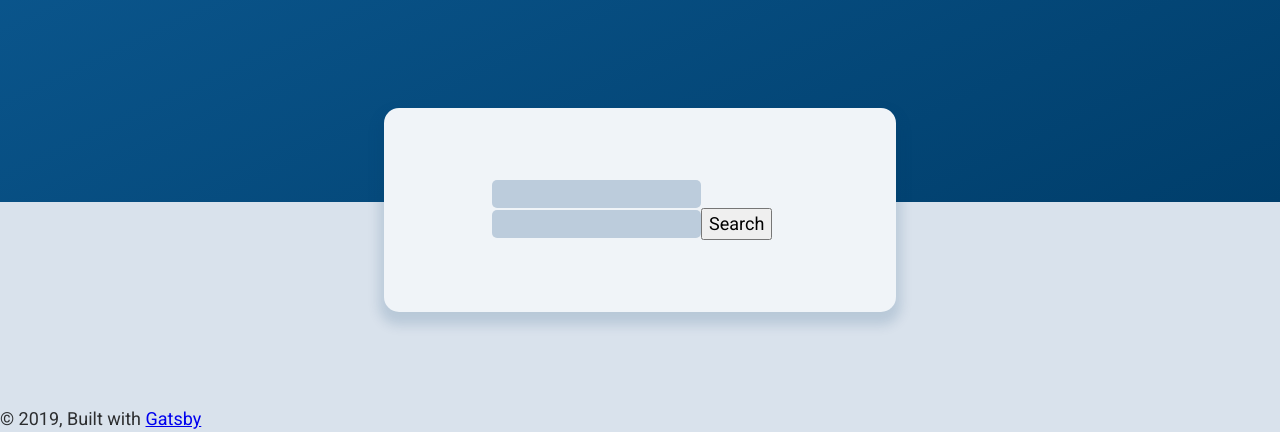
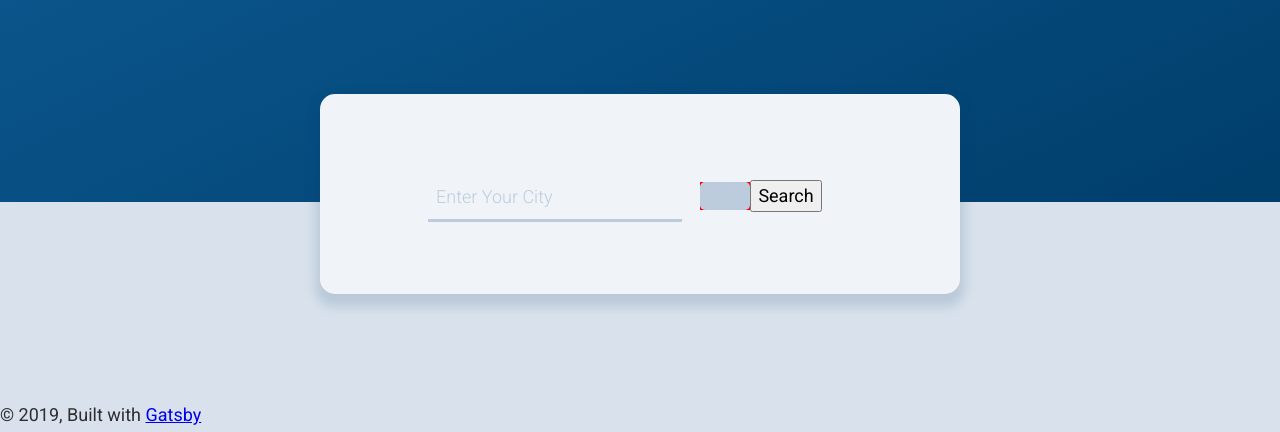
Before and after one commit to MatheoDodi/BeThere, a Gatsby site: page / in a window 1280 px wide. Shown: the part 398-830 px from the top of the page. Built offline with nearby package versions, Linux system fonts and the light colour scheme; Gatsby itself is replaced by a stand-in of ours.

Commit message:
type: feat - Styled search.js component - Need to style dropdown.js in next segment

```diff
--- a/src/components/search/dropwdown.js
+++ b/src/components/search/dropwdown.js
@@ -2,9 +2,10 @@ import React from 'react'
 import styled from 'styled-components'
 import { states } from '../../util/states'
 
-export const Dropdown = () => (
-  <DropdownBox style={{ width: '200px' }} id="states">
-    <div>
+export const Dropdown = ({ openStatesBox, showStates }) => (
+  <DropdownBox id="states">
+    <StateInput onClick={openStatesBox} />
+    <div showStates={showStates}>
       {states.map(state => (
         <span key={state}>{state}</span>
       ))}
@@ -13,15 +14,18 @@ export const Dropdown = () => (
 )
 
 const DropdownBox = styled.div`
+  display: inline-block;
   background: red;
   position: relative;
+  font-family: -apple-system, BlinkMacSystemFont, 'Segoe UI', Roboto, Oxygen,
+    Ubuntu, Cantarell, 'Open Sans', 'Helvetica Neue', sans-serif;
 
   div {
     position: absolute;
     height: 200px;
-    background: gray;
     overflow-y: scroll;
-    top: 10px;
+    height: ${({ showStates }) => (showStates ? '100px' : '0')};
+    top: 25px;
     left: 0;
 
     &::-webkit-scrollbar {
@@ -41,4 +45,11 @@ const DropdownPlaceholder = styled.div`
   background-color: #bcccdc;
 `
 
+const StateInput = styled.input`
+  background-color: #bcccdc;
+  border-style: none;
+  border-radius: 5px;
+  width: 50px;
+`
+
 export default Dropdown
--- a/src/components/search/search.js
+++ b/src/components/search/search.js
@@ -6,14 +6,32 @@ import Dropdown from './dropwdown'
 class Search extends Component {
   state = {
     openStates: false,
+    isFocused: false,
   }
+
+  handleStatesBox = () =>
+    this.setState(prevState => ({ openStates: !prevState.openStates }))
+
+  handleInputFocus = () => this.setState({ isFocused: true })
 
   render() {
     return (
       <Form>
-        <CityInput type="text" placeholder=" " />
-        <StateInput onClick={() => this.setState({ openStates: true })} />
-        {this.state.openStates && <Dropdown open={this.state.openStates} />}
+        <CityInputContainer inputFocused={this.state.isFocused}>
+          <CityInput
+            onClick={this.handleInputFocus}
+            id="city"
+            type="text"
+            placeholder=" "
+          />
+          <CityInputLabel inputFocused={this.state.isFocused} htmlFor="city">
+            Enter Your City
+          </CityInputLabel>
+        </CityInputContainer>
+        <Dropdown
+          showStates={this.state.openStates}
+          openStatesBox={this.handleStatesBox}
+        />
         <button>Search</button>
       </Form>
     )
@@ -22,25 +40,57 @@ class Search extends Component {
 
 const Form = styled.form`
   padding: 4rem 6rem;
-  width: 40%;
+  width: 50%;
   border-radius: 15px;
   background: #f0f4f8;
   margin: 0 auto;
   position: relative;
   z-index: 10;
-  top: -5.25rem;
+  top: -6rem;
   box-shadow: 0 8px 12px 5px rgba(0, 62, 107, 0.15);
 `
 
+const CityInputContainer = styled.div`
+  width: 60%;
+  display: inline-block;
+  position: relative;
+  margin-right: 1rem;
+  &::before {
+    content: '';
+    border-radius: 25%;
+    height: 3px;
+    width: ${({ inputFocused }) => (inputFocused ? '100%' : '0')};
+    display: block;
+    position: absolute;
+    bottom: 0;
+    background-color: #186faf;
+    transition: all 0.3s;
+  }
+`
+
+const CityInputLabel = styled.label`
+  cursor: text;
+  font-size: 1rem;
+  color: #bcccdc;
+  position: absolute;
+  left: 0.45rem;
+  top: 1rem;
+  font-weight: 300;
+  transition: all 0.3s;
+  transform: ${({ inputFocused }) => inputFocused && 'translateY(-2.8rem)'};
+`
+
 const CityInput = styled.input`
-  background-color: #bcccdc;
+  background-color: transparent;
   border-style: none;
-  border-radius: 5px;
-`
-const StateInput = styled.input`
-  background-color: #bcccdc;
-  border-style: none;
-  border-radius: 5px;
+  border-bottom: 3px solid #bcccdc;
+  padding: 0.75rem 0.45rem;
+  width: 100%;
+  font-size: 1.4rem;
+  outline: none;
+  color: #243b53;
+  font-family: -apple-system, BlinkMacSystemFont, 'Segoe UI', Roboto, Oxygen,
+    Ubuntu, Cantarell, 'Open Sans', 'Helvetica Neue', sans-serif;
 `
 
 export default Search
```
